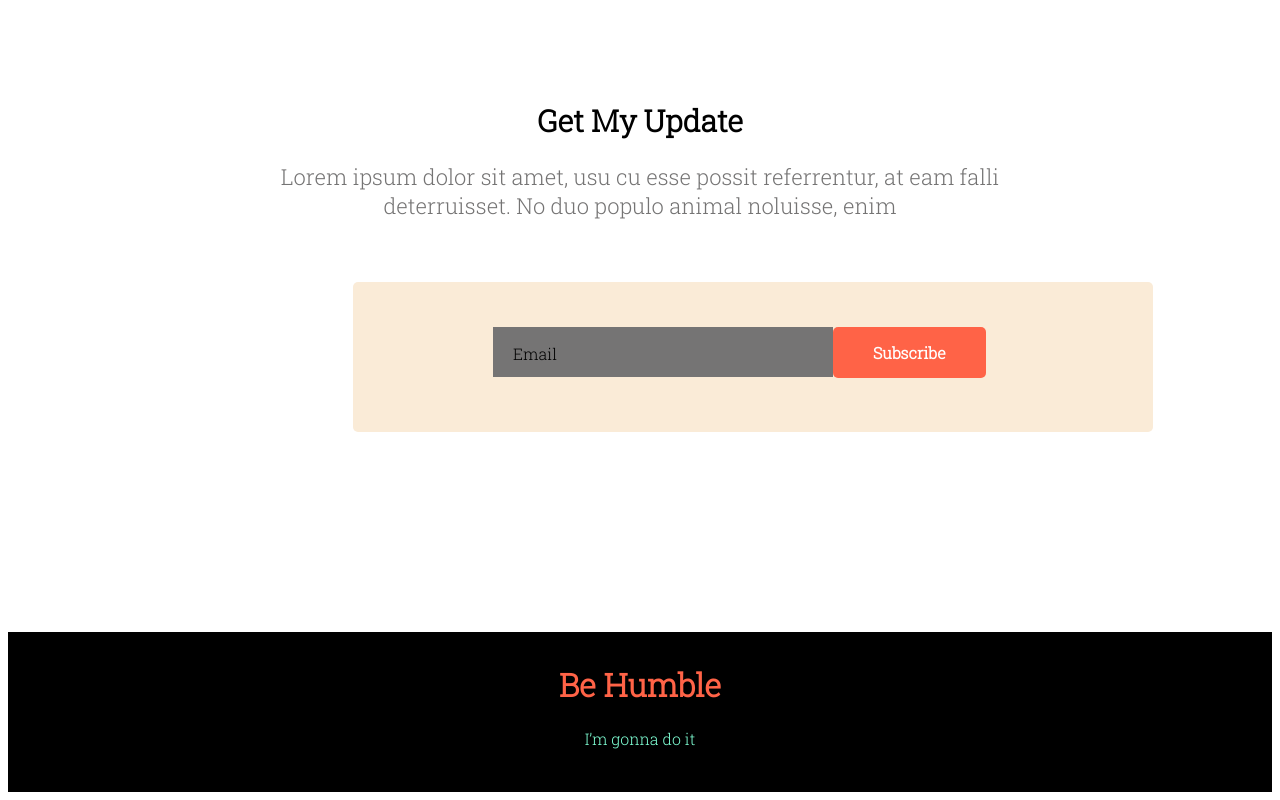
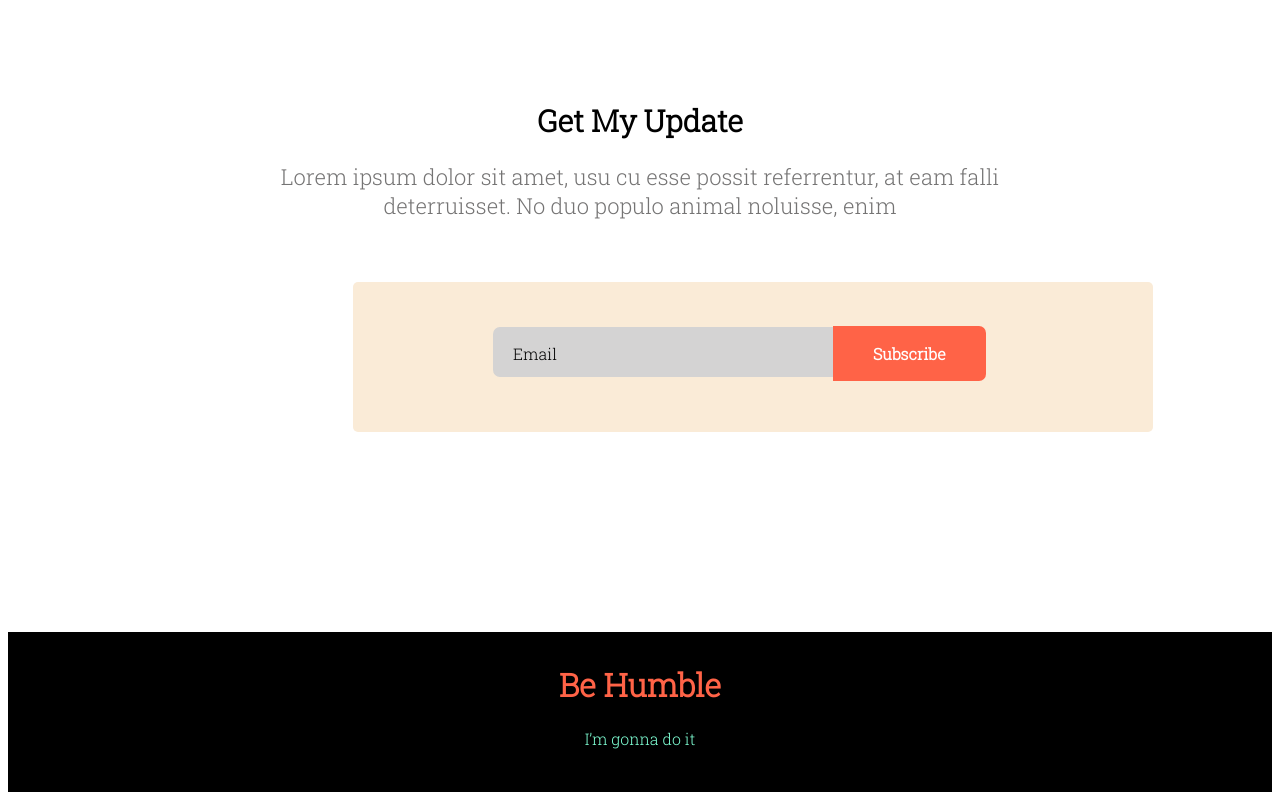
Before and after one commit to Hiru1728/assignment-one, a plain HTML site: page index.html in a window 1280 px wide. Shown: the part 2605-3405 px from the top of the page. Drawn offline with Linux system fonts and the light colour scheme.

Commit message:
final commit

```diff
--- a/index.html
+++ b/index.html
@@ -112,7 +112,7 @@
             <p>Email</p>
         </div>
         <div class="subscribe">
-            <a class="link-button" href="">Subscribe</a>
+            <a class="link-button-subscribe" href="">Subscribe</a>
         </div>
     </section>
 </body>
--- a/style.css
+++ b/style.css
@@ -220,13 +220,14 @@ body {
     margin-top: 45px;
     margin-bottom: 55px;
     margin-left: 140px;
-    background-color: #757474;
+    background-color: #d4d3d3;
+    border-radius: 7px 0px 0px 7px;
 
 }
 
 .subscribe {
     width: 50%;
-    padding-top: 60px;
+    padding-top: 61px;
 }
 
 footer {
@@ -244,3 +245,13 @@ footer {
 #gonna {
     color: aquamarine;
 }
+
+.link-button-subscribe {
+    text-decoration: none;
+    background-image: linear-gradient(tomato, tomato);
+    margin-bottom: 10px;
+    padding: 17px 40px;
+    color: white;
+    font-weight: 700;
+    border-radius: 0px 7px 7px 0px;
+}
```
